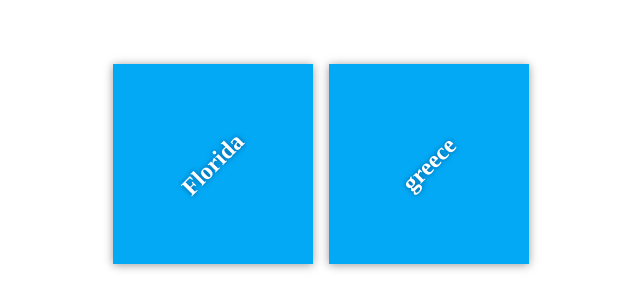
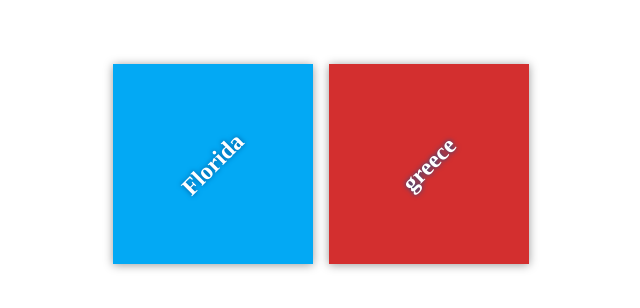
Before and after one commit to manarAS/my-travel-plans, a plain HTML site: page index.html in a window 1280 px wide. Shown: the part 236-544 px from the top of the page, without its empty margins (319-959 px from the left). Drawn offline with Linux system fonts and the light colour scheme.

Commit message:
Style destination

```diff
--- a/css/app.css
+++ b/css/app.css
@@ -50,6 +50,6 @@ h2 {
     background-color: #03a9f4;
 }
 
-#paris {
+#greece {
     background-color: #d32f2f;
 }
```
